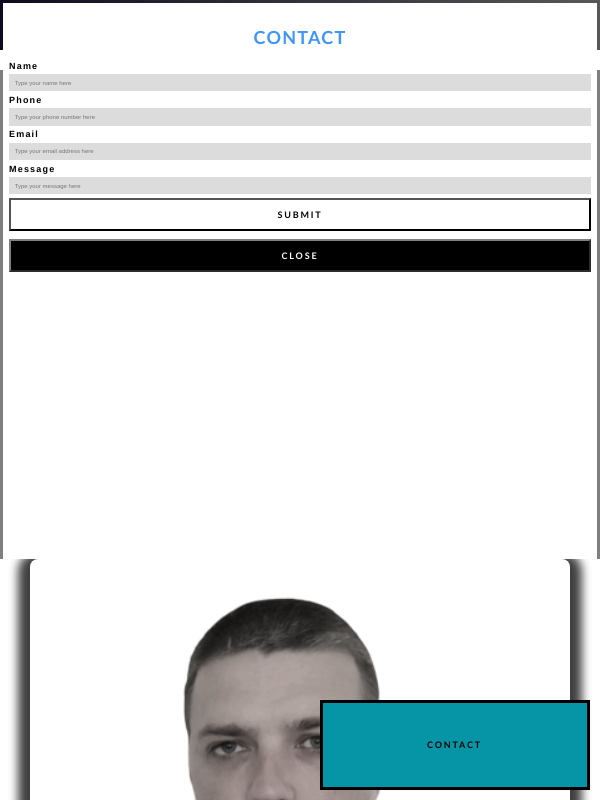
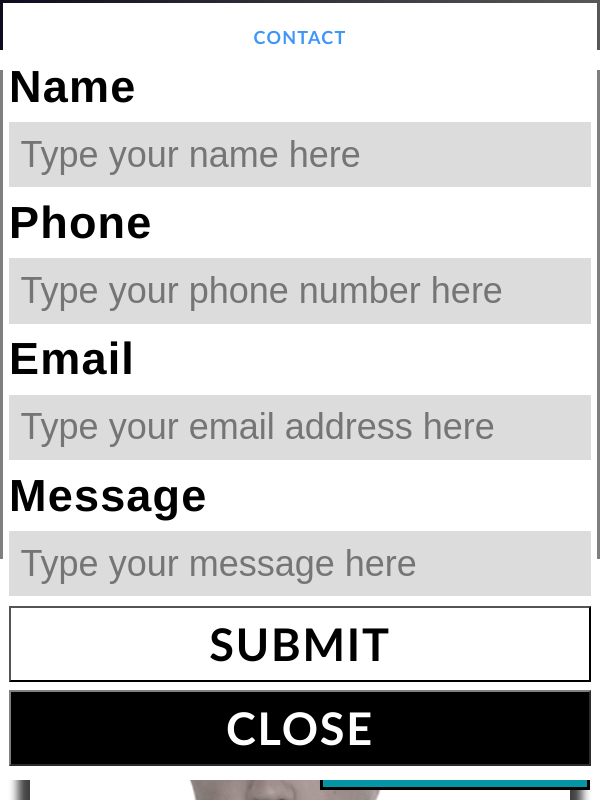
Before and after one commit to Mics90/Student_Portfolio, a plain HTML site: page index.html in a window 600 px wide. Both pictures are taken after a click on the button "CONTACT". Shown: the top 800 px of the page. Drawn offline with nearby package versions, Linux system fonts and the light colour scheme.

Commit message:
Update portfolio.css

```diff
--- a/stylesheet/portfolio.css
+++ b/stylesheet/portfolio.css
@@ -525,6 +525,23 @@ button:hover, .form-container .btn:hover {
 
     }
 
+    .form-container input[type=text] {
+        width: 100%; /* The input boxes completely fill the width of the form-container */
+        padding: 1.93vw; /* Adds padding to the input boxes */
+        margin: 1.6vw 0 1.6vw 0; /* Adds space between the input boxes and the labels */
+        border: none; /* Removes the border from the input boxes */
+        background: Gainsboro; /* Sets the background color of the input boxes */
+        font-size: 6vw; /* Relative font sizing based on the width of the viewport */
+    }
+
+    label {
+        font-size:500%;
+    }
+
+    button {
+        font-size: 500%;
+    }
+
     .form-popup {
         z-index: 8; /* This z-index ensures the contact form shows above all other elements on the page */
         display: none; /* Set the display to none, we will use JavaScript to show the contact form */
```
